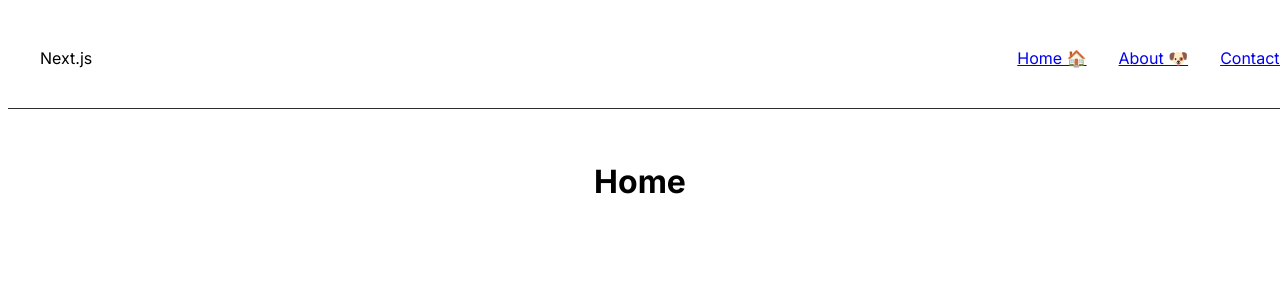
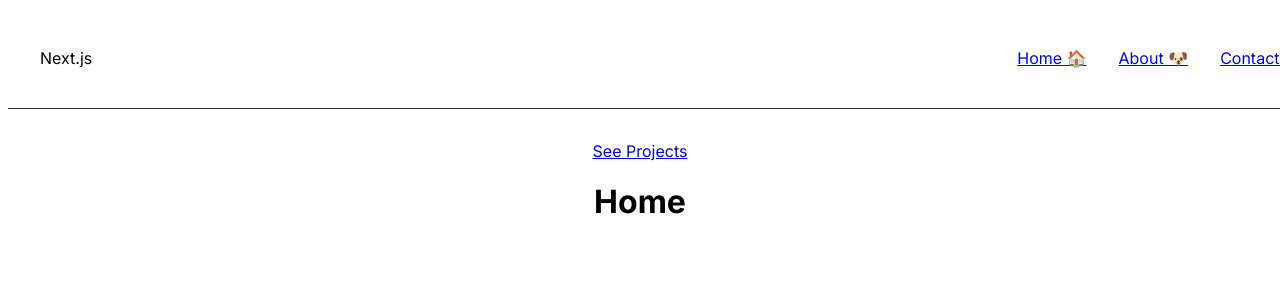
Before and after one commit to briansegs/routing-nextjs, a Next.js app: page / in a window 1280 px wide. Shown: the top 300 px of the page. Built offline with nearby package versions, Linux system fonts and the light colour scheme.

Commit message:
feat: Add Nested route

```diff
--- a/app/page.tsx
+++ b/app/page.tsx
@@ -1,6 +1,9 @@
+import Link from "next/link";
+
 export default function Home() {
   return (
     <main>
+      <Link href="/projects/list">See Projects</Link>
       <h1>Home</h1>
     </main>
   );
```
